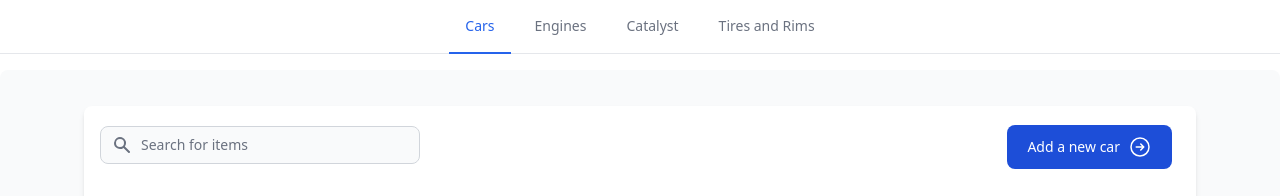
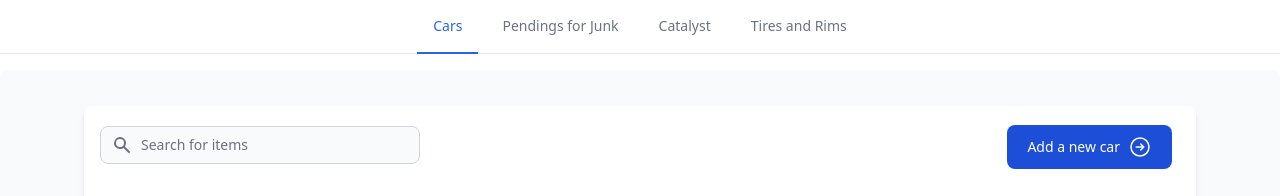
Before and after one commit to JoseJorgeGC/junker_app, a Django app: page /inventary/ in a window 1280 px wide. Shown: the part 80-276 px from the top of the page. Run offline with Django 4.2, Linux system fonts and the light colour scheme; data that the repository does not hold is empty; some libraries are stand-ins or nearby versions.

Commit message:
agregando modificaciones al inventario

```diff
--- a/inventary/templates/inventary.html
+++ b/inventary/templates/inventary.html
@@ -8,7 +8,7 @@
             <button class="inline-block p-4 border-b-2 rounded-t-lg" id="profile-tab" data-tabs-target="#profile" type="button" role="tab" aria-controls="profile" aria-selected="false">Cars</button>
         </li>
         <li class="mr-2" role="presentation">
-            <button class="inline-block p-4 border-b-2 border-transparent rounded-t-lg hover:text-gray-600 hover:border-gray-300 dark:hover:text-gray-300" id="dashboard-tab" data-tabs-target="#dashboard" type="button" role="tab" aria-controls="dashboard" aria-selected="false">Engines</button>
+            <button class="inline-block p-4 border-b-2 border-transparent rounded-t-lg hover:text-gray-600 hover:border-gray-300 dark:hover:text-gray-300" id="dashboard-tab" data-tabs-target="#dashboard" type="button" role="tab" aria-controls="dashboard" aria-selected="false">Pendings for Junk</button>
         </li>
         <li class="mr-2" role="presentation">
             <button class="inline-block p-4 border-b-2 border-transparent rounded-t-lg hover:text-gray-600 hover:border-gray-300 dark:hover:text-gray-300" id="settings-tab" data-tabs-target="#settings" type="button" role="tab" aria-controls="settings" aria-selected="false">Catalyst</button>
@@ -75,7 +75,7 @@
                                         <div id="apple-imac-27-dropdown" class="hidden z-10 w-44 bg-white rounded divide-y divide-gray-100 shadow dark:bg-gray-700 dark:divide-gray-600">
                                             <ul class="py-1 text-sm text-gray-700 dark:text-gray-200" aria-labelledby="apple-imac-27-dropdown-button">
                                                 <li>
-                                                    <a href="#" class="block py-2 px-4 hover:bg-gray-100 dark:hover:bg-gray-600 dark:hover:text-white">Show</a>
+                                                    <a href="#" class="block py-2 px-4 hover:bg-gray-100 dark:hover:bg-gray-600 dark:hover:text-white">To Junk</a>
                                                 </li>
                                                 <li>
                                                     <a href="#" class="block py-2 px-4 hover:bg-gray-100 dark:hover:bg-gray-600 dark:hover:text-white">Edit</a>
```
